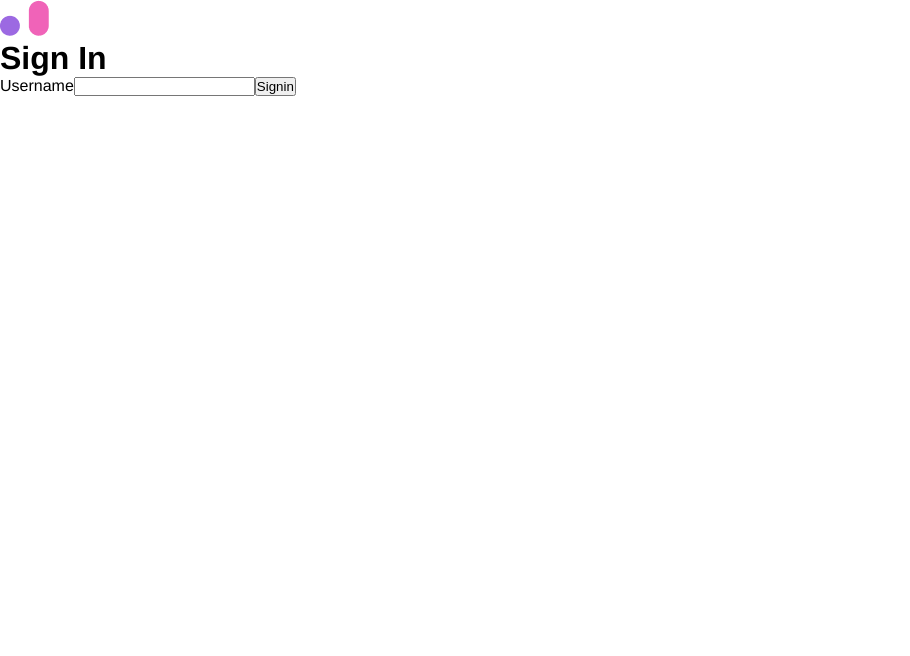
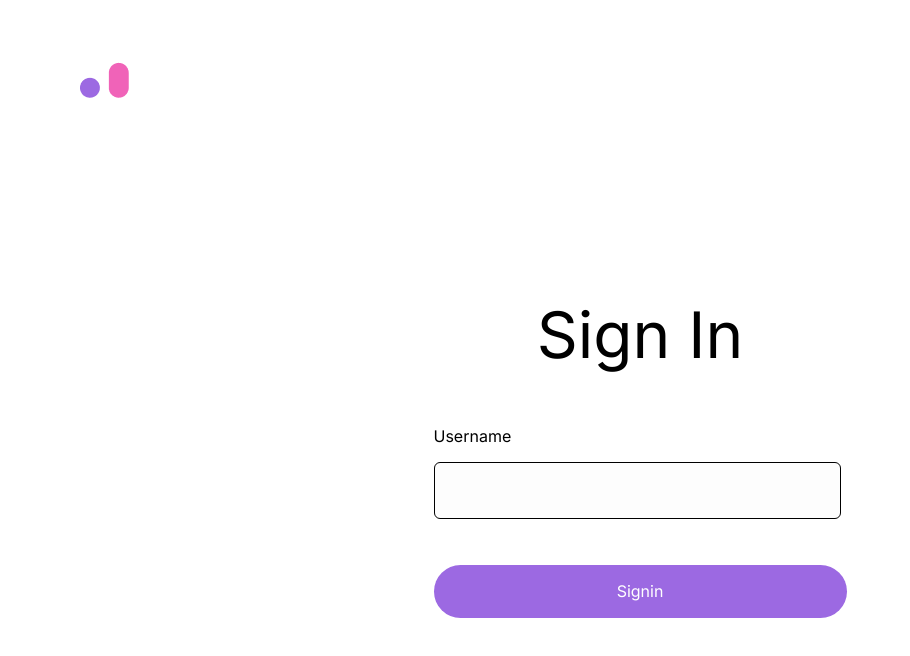
Before and after one commit to LeVanTuan02/agiletech-test, a React (Vite) app: page /signin in a window 1280 px wide. Shown: the top 656 px of the page, without its empty margins (0-910 px from the left). Built offline with nearby package versions, Linux system fonts and the light colour scheme.

Commit message:
style: update css signin page

```diff
--- /dev/null
+++ b/src/pages/Signin/Signin.module.css
@@ -0,0 +1,68 @@
+.content {
+  font-family: "Inter", sans-serif;
+}
+
+.logo {
+  display: block;
+  margin-top: 62px;
+}
+
+.form-wrap {
+  width: 100vw;
+  max-width: 100%;
+  height: calc(100vh - 62px - 40px);
+  display: flex;
+  align-items: center;
+  justify-content: center;
+  flex-direction: column;
+  padding: 0 12px;
+}
+
+.title {
+  font-size: 64px;
+  line-height: 102px;
+  margin-bottom: 38px;
+  font-weight: 400;
+}
+
+.form {
+  max-width: 100%;
+}
+
+.form-label {
+  line-height: 25.6px;
+  margin-bottom: 12px;
+  display: block;
+}
+
+.form-control {
+  width: 407px;
+  max-width: 100%;
+  height: 57px;
+  padding: 0 12px;
+  outline: none;
+  background-color: #fdfdfd;
+  border-radius: 6px;
+  border: 1px solid #000;
+  font-family: "Inter", sans-serif;
+}
+
+.error-message {
+  color: #ff0000;
+  font-size: 14px;
+  margin-top: 6px;
+  display: block;
+}
+
+.btn {
+  width: 413px !important;
+  height: 53px !important;
+  margin-top: 46px;
+  font-size: 1.6rem;
+  font-family: "Inter", sans-serif;
+  transition: all 0.25s linear;
+}
+
+.btn:hover {
+  box-shadow: inset 0 0 0 100px rgba(0, 0, 0, 0.2);
+}
--- a/src/pages/Signin/index.tsx
+++ b/src/pages/Signin/index.tsx
@@ -7,6 +7,10 @@ import { useDispatch } from "react-redux";
 import { signin } from "../../redux/authSlice";
 import { useEffect } from "react";
 import { updateTitle } from "../../utils";
+import classNames from "classnames/bind";
+import styles from "./Signin.module.css";
+
+const cx = classNames.bind(styles);
 
 type Props = {};
 
@@ -45,34 +49,28 @@ const Signin = (props: Props) => {
   };
 
   return (
-    <div className="font-inter">
-      <div className="my-container mx-auto">
-        <Link to="/" className="mt-[62px] block">
+    <main className={cx("content")}>
+      <div className="container">
+        <Link to="/" className={cx("logo")}>
           <img src="/images/Logo.png" alt="Logo" />
         </Link>
       </div>
 
-      <div className="w-screen h-[calc(100vh-62px-36px)] flex items-center justify-center flex-col">
-        <h1 className="text-[64px] leading-[102px] mb-[36px]">Sign In</h1>
+      <div className={cx("form-wrap")}>
+        <h1 className={cx("title")}>Sign In</h1>
 
-        <form action="" className="px-3 max-w-full" onSubmit={handleSubmit(onSubmit)}>
-          <label htmlFor="Username" className="leading-[25.6px] mb-3 block">
+        <form action="" className={cx("form")} onSubmit={handleSubmit(onSubmit)}>
+          <label htmlFor="Username" className={cx("form-label")}>
             Username
           </label>
 
-          <input
-            type="text"
-            {...register("username")}
-            className="w-[407px] max-w-full h-[57px] px-3 outline-none border bg-[#FDFDFD] rounded-[6px] border-black"
-          />
-          <span className="text-red-500 text-sm block mt-1.5 font-helvetica">{errors.username?.message}</span>
+          <input type="text" {...register("username")} className={cx("form-control")} />
+          <span className={cx("error-message")}>{errors.username?.message}</span>
 
-          <button className="bg-primary w-[413px] max-w-full h-[53px] mt-[46px] block rounded-full text-white transition-all hover:shadow-[inset_0_0_0_100px_rgba(0,0,0,0.2)]">
-            Signin
-          </button>
+          <button className={`btn ${cx("btn")}`}>Signin</button>
         </form>
       </div>
-    </div>
+    </main>
   );
 };
 
```
